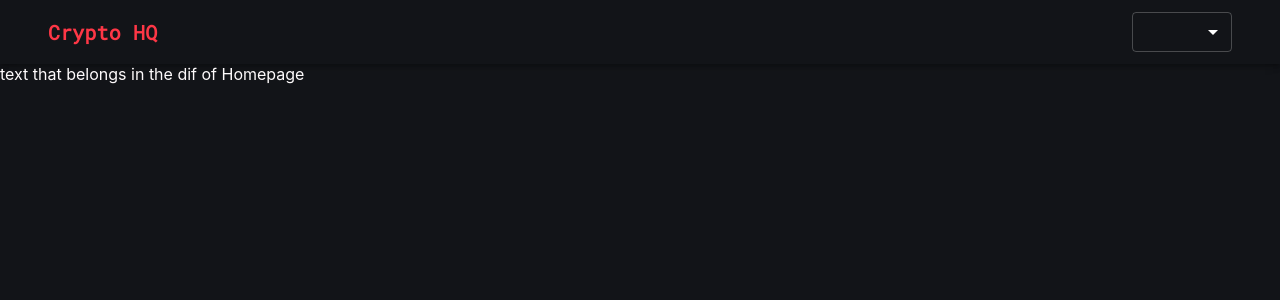
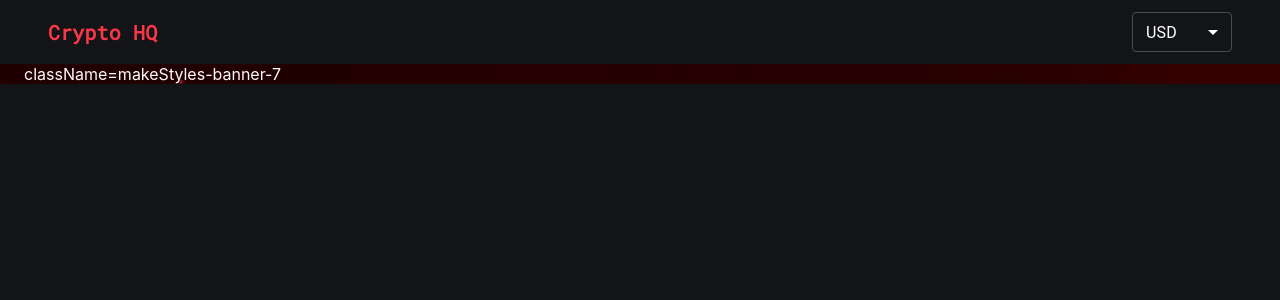
Before and after one commit to sshann30/crypto-hq, a React (Create React App) app in the folder crypto-hq/: page / in a window 1280 px wide. Shown: the top 300 px of the page. Built offline with nearby package versions, Linux system fonts and the light colour scheme.

Commit message:
banner pic should be displaying press f12

```diff
--- /dev/null
+++ b/crypto-hq/src/Components/Banner/Banner.js
@@ -0,0 +1,37 @@
+import { Container } from "@material-ui/core";
+import {
+    //createTheme,
+    makeStyles,
+    //ThemeProvider,
+} from "@material-ui/core/styles";
+import React from 'react'
+
+const useStyles = makeStyles((theme) => ({
+    banner: {
+        backgroundImage: "url(./red.jpg)"
+    },
+
+    bannerContext: {
+        height: 400,
+        display: "flex",
+        flexDirection: "column",
+        paddingTop: "25",
+        justifyContent: "space-around",
+    },
+}));
+
+const Banner = () => {
+
+    const classes = useStyles();
+
+
+    return (
+        <div className={classes.banner}>
+            <Container>
+                className={classes.banner}
+            </Container >
+        </div>
+    )
+}
+
+export default Banner
--- a/crypto-hq/src/Components/Header.js
+++ b/crypto-hq/src/Components/Header.js
@@ -11,11 +11,12 @@
     makeStyles,
     ThemeProvider,
 } from "@material-ui/core/styles";
+
 import { useNavigate } from 'react-router-dom';
-  // navigate replaces this in react router dom v6
-  //import { useHistory } from "react-router-dom";
+// Navigate replaces this in react router dom v6
+// import { useHistory } from "react-router-dom";
 
-  //import { CryptoState } from "../CryptoContext";
+import { CryptoState } from "../CryptoContext";
 
 const useStyles = makeStyles((theme) => ({
     title: {
@@ -38,7 +39,9 @@
 
 function Header() {
     const classes = useStyles();
-    //const { currency, setCurrency } = CryptoState();
+    const { currency, setCurrency } = CryptoState();
+
+    console.log(currency)
 
     const navigate = useNavigate();
 
@@ -47,6 +50,7 @@
             <AppBar color="transparent" position="static">
                 <Container>
                     <Toolbar>
+
                         <Typography
                             onClick={() => navigate.push("/")}
                             variant="h6"
@@ -55,13 +59,17 @@
                             Crypto HQ
                         </Typography>
                         {/* <Button color="inherit">Login</Button> */}
+
+
                         <Select
                             variant="outlined"
                             labelId="demo-simple-select-label"
                             id="demo-simple-select"
-                //value={currency}
                             style={{ width: 100, height: 40, marginLeft: 15 }}
-                //onChange={(e) => setCurrency(e.target.value)}
+
+                            //logic for toggling between USD AND INR
+                            value={currency}
+                            onChange={(e) => setCurrency(e.target.value)}
                         >
                             <MenuItem value={"USD"}>USD</MenuItem>
                             <MenuItem value={"INR"}>INR</MenuItem>
--- /dev/null
+++ b/crypto-hq/src/CryptoContext.js
@@ -0,0 +1,31 @@
+import React, { useContext, useEffect, useState } from 'react';
+import { createContext } from 'react'
+
+const Crypto = createContext()
+
+const CryptoContext = ({children}) => {
+
+const [currency, setCurrency]= useState("USD")
+const [symbol, setSymbol]= useState("$")
+
+useEffect(() => {
+
+if (currency ==="USD") setSymbol ("$");
+else if (currency ==="INR") setSymbol ("₹");
+
+},[currency]);
+
+
+
+  return (
+    <Crypto.Provider value = {{currency,symbol, setCurrency}}>
+        {children}
+    </Crypto.Provider>
+  )
+}
+
+export default CryptoContext;
+
+export const CryptoState = () => {
+    return useContext(Crypto)
+}
--- a/crypto-hq/src/Pages/Homepage.js
+++ b/crypto-hq/src/Pages/Homepage.js
@@ -1,12 +1,12 @@
 import React from 'react'
+import Banner from '../Components/Banner/Banner'
 
 const Homepage = () => {
   return (
-    <div>
- text that belongs in the dif of Homepage
-
-    </div>
-  )
-}
+    <>
+      <Banner />
+    </>
+  );
+};
 
 export default Homepage
--- a/crypto-hq/src/index.js
+++ b/crypto-hq/src/index.js
@@ -2,11 +2,17 @@
 import ReactDOM from 'react-dom';
 import './index.css';
 import App from './App';
+import CryptoContext from './CryptoContext'
+
+//In index.js change <React.StrictMode><App /><React.StrictMode> to <App /> and you will not see this warning. Please note that strict mode helps you with
+// https://stackoverflow.com/questions/60903335/warning-finddomnode-is-deprecated-in-strictmode-finddomnode-was-passed-an-inst
 
 
 ReactDOM.render(
-  <React.StrictMode>
-    <App />
-  </React.StrictMode>,
-  document.getElementById('root')
+  //<React.StrictMode>
+    <CryptoContext>
+      <App />
+    </CryptoContext>
+  //</React.StrictMode>
+  , document.getElementById('root')
 );
```
Also changed, not shown: crypto-hq/public/red.jpg (added). Lines whose indentation alone changed are shown as unchanged.
